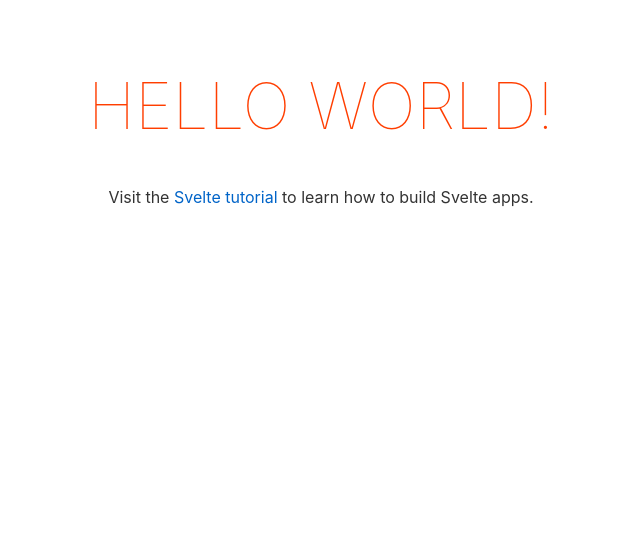
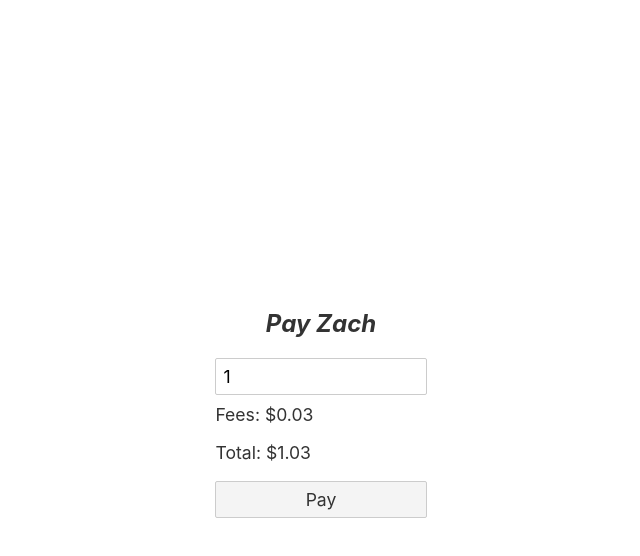
Before and after one commit to zroyer/pay-zach, a Svelte app: page / in a window 1280 px wide. Shown: the top 556 px of the page, without its empty margins (319-959 px from the left). Built offline with nearby package versions, Linux system fonts and the light colour scheme.

Commit message:
adds form

```diff
--- a/src/App.svelte
+++ b/src/App.svelte
@@ -1,25 +1,37 @@
 <script>
-	export let name;
+	let payment = 1;
+	$: fees = Math.round((payment * 0.03 + Number.EPSILON) * 100) / 100;
+	$: total = payment + fees;
+
+	const handleSubmit = () => {
+		console.log('submit');
+	};
 </script>
 
 <main>
-	<h1>Hello {name}!</h1>
-	<p>Visit the <a href="https://svelte.dev/tutorial">Svelte tutorial</a> to learn how to build Svelte apps.</p>
+	<h2><i>Pay Zach</i></h2>
+	<input type=number bind:value={payment} />
+	<div>Fees: ${fees}</div>
+	<div>Total: ${total}</div>
+	<button on:click|once={handleSubmit}>Pay</button>
 </main>
 
 <style>
 	main {
-		text-align: center;
-		padding: 1em;
-		max-width: 240px;
-		margin: 0 auto;
+		height: 100vh;
+		display: flex;
+		flex-direction: column;
+		justify-content: center;
+		align-items: center;
 	}
 
-	h1 {
-		color: #ff3e00;
-		text-transform: uppercase;
-		font-size: 4em;
-		font-weight: 100;
+	div {
+		margin: 0 0 1em 0;
+	}
+
+	input, div, button {
+		width: 12em;
+		font-size: 1.1em;
 	}
 
 	@media (min-width: 640px) {
```
Also changed, not shown: 1 other file (tests, documents, lock files or other folders).
